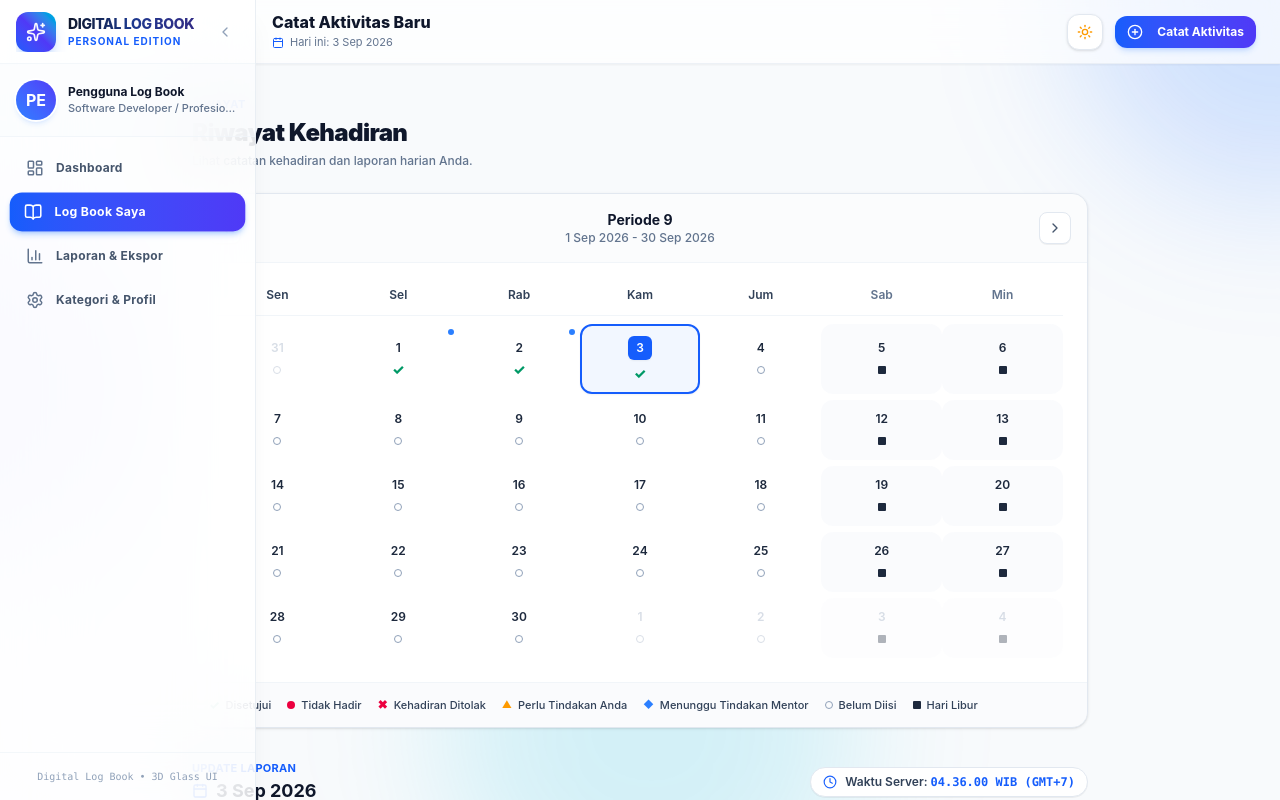
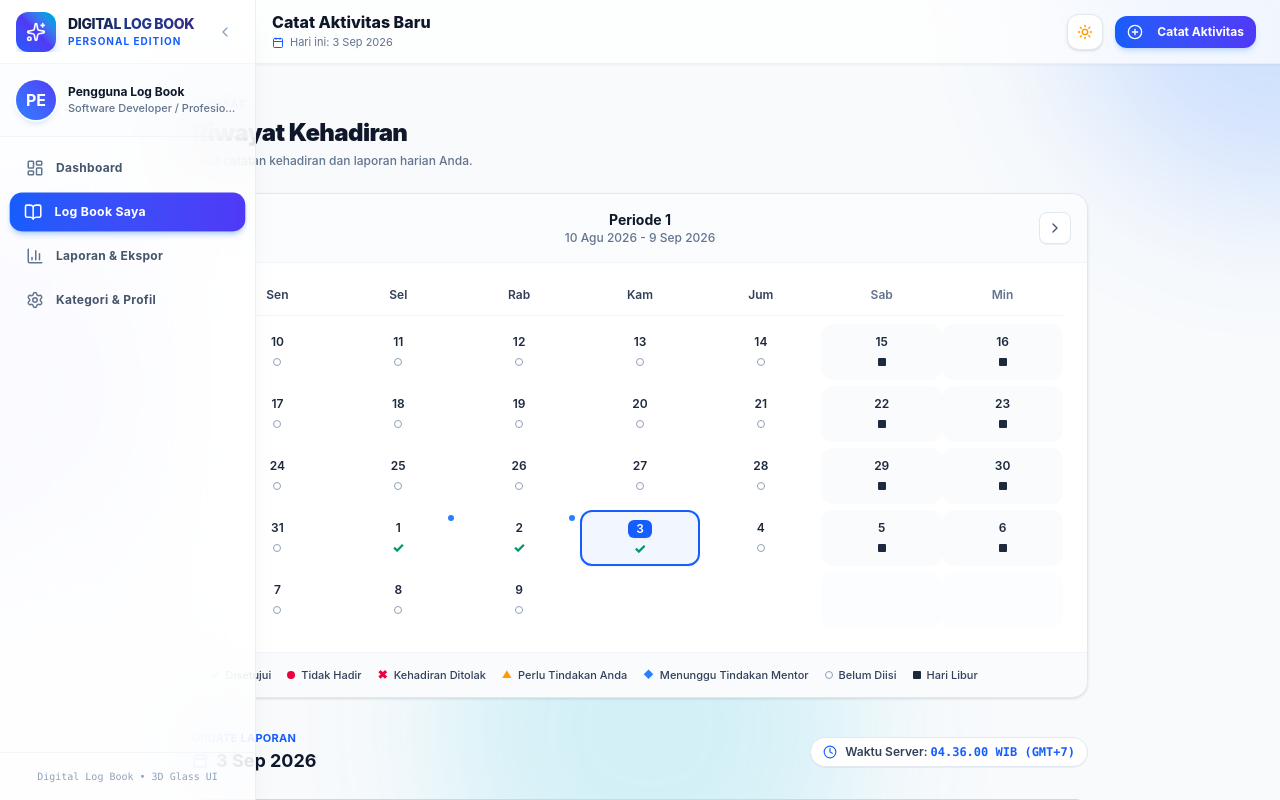
Before and after one commit to Muizlaq/digital-logbook, a Next.js app: page /logbook/new in a window 1280 px wide. Shown: the top 800 px of the page. Built offline with nearby package versions, Linux system fonts and the light colour scheme.

Commit message:
feat: lock attendance calendar to 6 official periods from 10 Aug 2026 to 9 Feb 2027

```diff
--- a/src/app/(dashboard)/logbook/new/page.tsx
+++ b/src/app/(dashboard)/logbook/new/page.tsx
@@ -461,6 +461,8 @@ export default function NewPersonalLogBookPage() {
                 <div className="flex items-center gap-2">
                   <Input
                     type="date"
+                    min="2026-08-10"
+                    max="2027-02-09"
                     className="text-xs font-semibold dark:bg-slate-950 dark:border-slate-800 bg-slate-50"
                     value={selectedDate}
                     onChange={(e) => handleDateSelect(e.target.value)}
--- a/src/components/logbook/attendance-calendar-picker.tsx
+++ b/src/components/logbook/attendance-calendar-picker.tsx
@@ -1,6 +1,6 @@
 "use client";
 
-import React, { useState, useEffect } from "react";
+import React, { useState, useEffect, useMemo } from "react";
 import {
   ChevronLeft,
   ChevronRight,
@@ -10,7 +10,6 @@ import {
   Triangle,
   X,
   Diamond,
-  Calendar as CalendarIcon,
 } from "lucide-react";
 
 export interface AttendanceRecord {
@@ -36,31 +35,96 @@ const DAYS_OF_WEEK = [
   { key: "sun", label: "Min", isWeekend: true },
 ];
 
+// Definition of the 6 Internship Periods: 10 Agustus 2026 - 9 Februari 2027
+export const INTERNSHIP_PERIODS = [
+  {
+    periodNumber: 1,
+    title: "Periode 1",
+    label: "10 Agu 2026 - 9 Sep 2026",
+    startDate: "2026-08-10",
+    endDate: "2026-09-09",
+  },
+  {
+    periodNumber: 2,
+    title: "Periode 2",
+    label: "10 Sep 2026 - 9 Okt 2026",
+    startDate: "2026-09-10",
+    endDate: "2026-10-09",
+  },
+  {
+    periodNumber: 3,
+    title: "Periode 3",
+    label: "10 Okt 2026 - 9 Nov 2026",
+    startDate: "2026-10-10",
+    endDate: "2026-11-09",
+  },
+  {
+    periodNumber: 4,
+    title: "Periode 4",
+    label: "10 Nov 2026 - 9 Des 2026",
+    startDate: "2026-11-10",
+    endDate: "2026-12-09",
+  },
+  {
+    periodNumber: 5,
+    title: "Periode 5",
+    label: "10 Des 2026 - 9 Jan 2027",
+    startDate: "2026-12-10",
+    endDate: "2027-01-09",
+  },
+  {
+    periodNumber: 6,
+    title: "Periode 6",
+    label: "10 Jan 2027 - 9 Feb 2027",
+    startDate: "2027-01-10",
+    endDate: "2027-02-09",
+  },
+];
+
 export function AttendanceCalendarPicker({
   selectedDate,
   onSelectDate,
   existingLogbooks = [],
 }: AttendanceCalendarPickerProps) {
-  // Determine current active date state for navigation
-  const initialDate = selectedDate ? new Date(selectedDate) : new Date();
-  const [viewDate, setViewDate] = useState<Date>(
-    isNaN(initialDate.getTime()) ? new Date() : initialDate
+  // Find which period matches the current selectedDate
+  const initialPeriodIndex = useMemo(() => {
+    if (!selectedDate) return 0;
+    const foundIdx = INTERNSHIP_PERIODS.findIndex(
+      (p) => selectedDate >= p.startDate && selectedDate <= p.endDate
     );
+    return foundIdx !== -1 ? foundIdx : 0;
+  }, [selectedDate]);
 
-  const year = viewDate.getFullYear();
-  const month = viewDate.getMonth();
+  const [currentPeriodIdx, setCurrentPeriodIdx] = useState<number>(initialPeriodIndex);
 
-  // Navigation handlers
+  // Sync current period if selectedDate changes externally
+  useEffect(() => {
+    if (selectedDate) {
+      const idx = INTERNSHIP_PERIODS.findIndex(
+        (p) => selectedDate >= p.startDate && selectedDate <= p.endDate
+      );
+      if (idx !== -1) {
+        setCurrentPeriodIdx(idx);
+      }
+    }
+  }, [selectedDate]);
+
+  const currentPeriod = INTERNSHIP_PERIODS[currentPeriodIdx];
+
   const handlePrevPeriod = () => {
-    setViewDate(new Date(year, month - 1, 1));
+    if (currentPeriodIdx > 0) {
+      setCurrentPeriodIdx((prev) => prev - 1);
+    }
   };
 
   const handleNextPeriod = () => {
-    setViewDate(new Date(year, month + 1, 1));
+    if (currentPeriodIdx < INTERNSHIP_PERIODS.length - 1) {
+      setCurrentPeriodIdx((prev) => prev + 1);
+    }
   };
 
-  // Build a fast lookup map for existing attendance
-  const attendanceMap = React.useMemo(() => {
+  // Fast map lookup for existing attendance
+  const attendanceMap = useMemo(() => {
     const map = new Map<string, any>();
     existingLogbooks.forEach((item) => {
       if (item.activityDate) {
@@ -70,82 +134,77 @@ export function AttendanceCalendarPicker({
     return map;
   }, [existingLogbooks]);
 
-  // Calculate 30-day range / monthly calendar dates
-  // Calculate first day of the month & last day
-  const firstDayOfMonth = new Date(year, month, 1);
-  const lastDayOfMonth = new Date(year, month + 1, 0);
-
-  // Month formatted title
-  const monthName = new Intl.DateTimeFormat("id-ID", { month: "short" }).format(viewDate);
-  const fullMonthYear = new Intl.DateTimeFormat("id-ID", {
-    month: "long",
-    year: "numeric",
-  }).format(viewDate);
-
-  // Calculate period title (e.g. "Periode 1" or "Periode September 2026")
-  // Format range: "1 [Bulan] [Tahun] - [Akhir] [Bulan] [Tahun]"
-  const periodLabel = `Periode ${month + 1}`;
-  const periodDateRange = `1 ${monthName} ${year} - ${lastDayOfMonth.getDate()} ${monthName} ${year}`;
-
-  // Calculate calendar grid cells starting from Monday (Senin)
-  let firstDayIndex = firstDayOfMonth.getDay() - 1;
-  if (firstDayIndex === -1) firstDayIndex = 6; // Sunday -> index 6
-
-  const daysInMonth = lastDayOfMonth.getDate();
-  const daysInPrevMonth = new Date(year, month, 0).getDate();
-
+  // Build calendar matrix strictly for the current period (from startDate to endDate)
+  const calendarCells = useMemo(() => {
     interface CalendarCell {
       dayNumber: number;
       dateStr: string;
-    isCurrentMonth: boolean;
+      isCurrentPeriod: boolean;
       isWeekend: boolean;
+      isBlank?: boolean;
     }
 
-  const calendarCells: CalendarCell[] = [];
+    const cells: CalendarCell[] = [];
+    const [startYear, startMonth, startDay] = currentPeriod.startDate.split("-").map(Number);
+    const [endYear, endMonth, endDay] = currentPeriod.endDate.split("-").map(Number);
 
-  // Trailing days from prev month
-  for (let i = firstDayIndex - 1; i >= 0; i--) {
-    const d = daysInPrevMonth - i;
-    const dateObj = new Date(year, month - 1, d);
-    const dateStr = `${dateObj.getFullYear()}-${String(dateObj.getMonth() + 1).padStart(2, "0")}-${String(d).padStart(2, "0")}`;
-    const dayOfWeek = (dateObj.getDay() + 6) % 7;
-    calendarCells.push({
-      dayNumber: d,
-      dateStr,
-      isCurrentMonth: false,
-      isWeekend: dayOfWeek >= 5,
+    const start = new Date(startYear, startMonth - 1, startDay);
+    const end = new Date(endYear, endMonth - 1, endDay);
+
+    // Day of week for start (0=Sun, 1=Mon, ..., 6=Sat) -> transform so Mon=0, Sun=6
+    let leadingBlankCount = (start.getDay() + 6) % 7;
+
+    // Add blank leading cells if period does not start on Monday
+    for (let i = 0; i < leadingBlankCount; i++) {
+      cells.push({
+        dayNumber: 0,
+        dateStr: `blank-start-${i}`,
+        isCurrentPeriod: false,
+        isWeekend: i >= 5,
+        isBlank: true,
       });
     }
 
-  // Current month days
-  for (let d = 1; d <= daysInMonth; d++) {
-    const dateObj = new Date(year, month, d);
-    const dateStr = `${year}-${String(month + 1).padStart(2, "0")}-${String(d).padStart(2, "0")}`;
-    const dayOfWeek = (dateObj.getDay() + 6) % 7;
-    calendarCells.push({
-      dayNumber: d,
+    // Loop through all days in this period
+    const cur = new Date(start);
+    while (cur <= end) {
+      const y = cur.getFullYear();
+      const m = String(cur.getMonth() + 1).padStart(2, "0");
+      const d = String(cur.getDate()).padStart(2, "0");
+      const dateStr = `${y}-${m}-${d}`;
+      const dayOfWeek = (cur.getDay() + 6) % 7;
+
+      cells.push({
+        dayNumber: cur.getDate(),
         dateStr,
-      isCurrentMonth: true,
+        isCurrentPeriod: true,
         isWeekend: dayOfWeek >= 5,
+        isBlank: false,
+      });
+
+      cur.setDate(cur.getDate() + 1);
+    }
+
+    // Trailing blank cells to complete the 7-column row
+    const trailingBlankCount = (7 - (cells.length % 7)) % 7;
+    for (let i = 0; i < trailingBlankCount; i++) {
+      const colIdx = (leadingBlankCount + cells.length) % 7;
+      cells.push({
+        dayNumber: 0,
+        dateStr: `blank-end-${i}`,
+        isCurrentPeriod: false,
+        isWeekend: colIdx >= 5,
+        isBlank: true,
       });
     }
 
-  // Next month leading days to complete grid rows
-  const remainingCells = (7 - (calendarCells.length % 7)) % 7;
-  for (let d = 1; d <= remainingCells; d++) {
-    const dateObj = new Date(year, month + 1, d);
-    const dateStr = `${dateObj.getFullYear()}-${String(dateObj.getMonth() + 1).padStart(2, "0")}-${String(d).padStart(2, "0")}`;
-    const dayOfWeek = (dateObj.getDay() + 6) % 7;
-    calendarCells.push({
-      dayNumber: d,
-      dateStr,
-      isCurrentMonth: false,
-      isWeekend: dayOfWeek >= 5,
-    });
-  }
+    return cells;
+  }, [currentPeriod]);
 
-  // Function to render status icon for each cell
+  // Status icon renderer
   const renderCellStatus = (cell: (typeof calendarCells)[0], isSelected: boolean) => {
+    if (cell.isBlank) return null;
+
     const record = attendanceMap.get(cell.dateStr);
 
     // If there is an existing record
@@ -161,7 +220,7 @@ export function AttendanceCalendarPicker({
         return <span className="h-2 w-2 rounded-full bg-rose-600 dark:bg-rose-500 inline-block" />;
       }
       if (record.status === "PERMISSION") {
-        return <span className="text-amber-500 text-[10px] leading-none">▲</span>;
+        return <span className="text-amber-500 text-[10px] leading-none font-bold">▲</span>;
       }
       if (record.status === "HOLIDAY") {
         return <span className="h-2 w-2 bg-slate-800 dark:bg-slate-300 inline-block rounded-[1px]" />;
@@ -171,19 +230,19 @@ export function AttendanceCalendarPicker({
       }
     }
 
-    // Default status if weekend
+    // Weekend default mark
     if (cell.isWeekend) {
       return <span className="h-2 w-2 bg-slate-800 dark:bg-slate-300 inline-block rounded-[1px]" />;
     }
 
-    // If selected and no record yet
+    // If selected and no record
     if (isSelected) {
       return (
         <span className="h-2.5 w-2.5 rounded-full border border-blue-600 dark:border-blue-400 inline-block" />
       );
     }
 
-    // If past or unfilled workday
+    // Workday with no logbook yet
     return (
       <span className="h-2 w-2 rounded-full border border-slate-400 dark:border-slate-500 inline-block" />
     );
@@ -191,12 +250,17 @@ export function AttendanceCalendarPicker({
 
   return (
     <div className="rounded-2xl border border-slate-200 dark:border-slate-800 bg-white dark:bg-slate-900 shadow-sm overflow-hidden transition-all">
-      {/* 1. Header Navigation Bar (Kemnaker Style) */}
+      {/* 1. Header Navigation Bar (Kemnaker Period Header) */}
       <div className="p-4 flex items-center justify-between border-b border-slate-100 dark:border-slate-800 bg-slate-50/50 dark:bg-slate-950/40">
         <button
           type="button"
           onClick={handlePrevPeriod}
-          className="h-8 w-8 rounded-lg border border-slate-200 dark:border-slate-800 bg-white dark:bg-slate-900 flex items-center justify-center text-slate-600 dark:text-slate-300 hover:bg-slate-100 dark:hover:bg-slate-800 transition-colors cursor-pointer shadow-2xs"
+          disabled={currentPeriodIdx === 0}
+          className={`h-8 w-8 rounded-lg border border-slate-200 dark:border-slate-800 bg-white dark:bg-slate-900 flex items-center justify-center text-slate-600 dark:text-slate-300 transition-colors shadow-2xs ${
+            currentPeriodIdx === 0
+              ? "opacity-30 cursor-not-allowed"
+              : "hover:bg-slate-100 dark:hover:bg-slate-800 cursor-pointer"
+          }`}
           title="Periode Sebelumnya"
         >
           <ChevronLeft className="h-4 w-4" />
@@ -204,17 +268,22 @@ export function AttendanceCalendarPicker({
 
         <div className="text-center">
           <div className="text-sm font-bold text-slate-900 dark:text-slate-100">
-            {periodLabel}
+            {currentPeriod.title}
           </div>
           <div className="text-xs text-slate-500 dark:text-slate-400 font-medium">
-            {periodDateRange}
+            {currentPeriod.label}
           </div>
         </div>
 
         <button
           type="button"
           onClick={handleNextPeriod}
-          className="h-8 w-8 rounded-lg border border-slate-200 dark:border-slate-800 bg-white dark:bg-slate-900 flex items-center justify-center text-slate-600 dark:text-slate-300 hover:bg-slate-100 dark:hover:bg-slate-800 transition-colors cursor-pointer shadow-2xs"
+          disabled={currentPeriodIdx === INTERNSHIP_PERIODS.length - 1}
+          className={`h-8 w-8 rounded-lg border border-slate-200 dark:border-slate-800 bg-white dark:bg-slate-900 flex items-center justify-center text-slate-600 dark:text-slate-300 transition-colors shadow-2xs ${
+            currentPeriodIdx === INTERNSHIP_PERIODS.length - 1
+              ? "opacity-30 cursor-not-allowed"
+              : "hover:bg-slate-100 dark:hover:bg-slate-800 cursor-pointer"
+          }`}
           title="Periode Berikutnya"
         >
           <ChevronRight className="h-4 w-4" />
@@ -238,6 +307,17 @@ export function AttendanceCalendarPicker({
         {/* Date Matrix */}
         <div className="grid grid-cols-7 gap-y-1.5 pt-2">
           {calendarCells.map((cell, idx) => {
+            if (cell.isBlank) {
+              return (
+                <div
+                  key={idx}
+                  className={`h-14 rounded-xl flex items-center justify-center ${
+                    cell.isWeekend ? "bg-slate-50/40 dark:bg-slate-950/20" : ""
+                  }`}
+                />
+              );
+            }
+
             const isSelected = cell.dateStr === selectedDate;
             const hasLogbook = attendanceMap.has(cell.dateStr);
 
@@ -246,24 +326,22 @@ export function AttendanceCalendarPicker({
                 type="button"
                 key={idx}
                 onClick={() => onSelectDate(cell.dateStr)}
-                className={`flex flex-col items-center justify-center py-2.5 px-1 rounded-xl transition-all cursor-pointer relative group ${
+                className={`flex flex-col items-center justify-center py-2 px-1 rounded-xl transition-all cursor-pointer relative group h-14 ${
                   cell.isWeekend
-                    ? "bg-slate-50/70 dark:bg-slate-950/40"
+                    ? "bg-slate-50/80 dark:bg-slate-950/50"
                     : "hover:bg-slate-50 dark:hover:bg-slate-800/60"
                 } ${
                   isSelected
                     ? "border-2 border-blue-600 bg-blue-50/80 dark:bg-blue-950/60 shadow-xs z-10"
                     : "border border-transparent"
-                } ${!cell.isCurrentMonth ? "opacity-35 hover:opacity-80" : ""}`}
+                }`}
               >
                 {/* Date Number */}
                 <div
-                  className={`text-xs font-semibold mb-1.5 flex items-center justify-center ${
+                  className={`text-xs font-semibold mb-1 flex items-center justify-center ${
                     isSelected
                       ? "bg-blue-600 text-white font-bold h-6 px-2 rounded-md shadow-xs"
-                      : cell.isCurrentMonth
-                      ? "text-slate-800 dark:text-slate-200"
-                      : "text-slate-400 dark:text-slate-600"
+                      : "text-slate-800 dark:text-slate-200"
                   }`}
                 >
                   {cell.dayNumber}
@@ -274,7 +352,7 @@ export function AttendanceCalendarPicker({
                   {renderCellStatus(cell, isSelected)}
                 </div>
 
-                {/* Small indicator if logbook has attachments or notes */}
+                {/* Small indicator if logbook exists */}
                 {hasLogbook && !isSelected && (
                   <span className="absolute top-1 right-1 h-1.5 w-1.5 rounded-full bg-blue-500" />
                 )}
```
Lines whose indentation alone changed are shown as unchanged.
